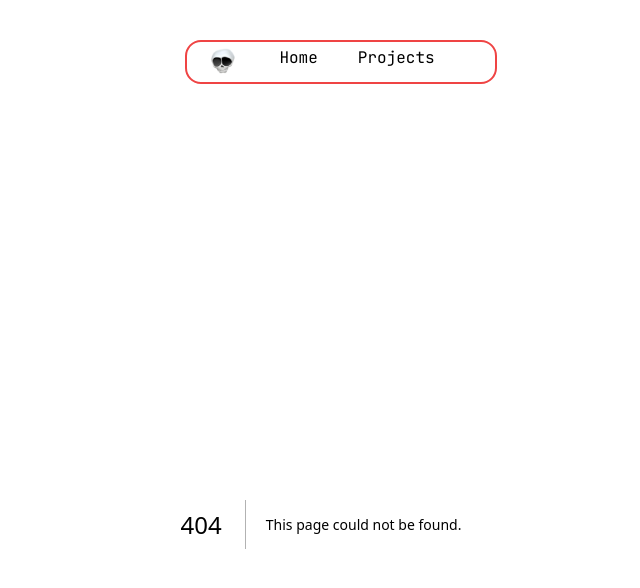
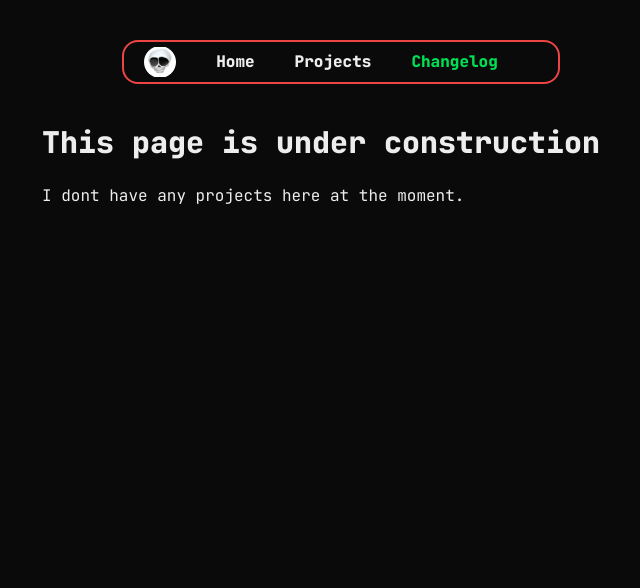
Before and after one commit to InternetBowser670/ibgmd-page-vercel, a Next.js app: page /changelog in a window 1280 px wide. Before the commit this address had no page. Shown: the top 588 px of the page, without its empty margins (319-959 px from the left). Built offline with nearby package versions, Linux system fonts and the light colour scheme.

Commit message:
Added changelog (dysfunctional) and stylized navbar, now has rainbow text for the selected page

```diff
--- /dev/null
+++ b/app/changelog/page.tsx
@@ -0,0 +1,29 @@
+import { JetBrains_Mono } from 'next/font/google'
+
+const jetbrains_400weight = JetBrains_Mono({
+    weight: '400',
+    subsets: ['latin'],
+  })
+
+  const jetbrains_800weight = JetBrains_Mono({
+    weight: '800',
+    subsets: ['latin'],
+  })
+
+export default function Page() {
+    return (
+        <>
+            <div className='flex justify-center items-center'>
+                <div>
+                    <h1 className={"text-3xl" + " " + jetbrains_800weight.className}>
+                        This page is under construction
+                    </h1>
+                    <br />
+                    <p className={"" + " " + jetbrains_400weight.className}>
+                        I dont have any projects here at the moment.
+                    </p>
+                </div>
+            </div>
+        </>
+    )
+}
--- a/package.json
+++ b/package.json
@@ -10,6 +10,7 @@
   },
   "dependencies": {
     "@heroicons/react": "^2.2.0",
+    "clsx": "^2.1.1",
     "heroicons": "^2.2.0",
     "next": "15.0.3",
     "react": "19.0.0-rc-66855b96-20241106",
--- a/tailwind.config.ts
+++ b/tailwind.config.ts
@@ -31,6 +31,7 @@ export default {
       },
       animation: {
         'rainbowText': 'rainbowText 7s linear infinite',
+        'rainbowText-fast': 'rainbowText 4s linear infinite',
       },
       colors: {
         background: "var(--background)",
--- a/ui/navbar.tsx
+++ b/ui/navbar.tsx
@@ -2,9 +2,11 @@
 
 import React from 'react';
 import { JetBrains_Mono } from 'next/font/google'
+import clsx from 'clsx';
+import { usePathname } from 'next/navigation';
 
-const jetbrains_400weight = JetBrains_Mono({
-    weight: '400',
+const jetbrains_800weight = JetBrains_Mono({
+    weight: '800',
     subsets: ['latin'],
   })
 
@@ -14,6 +16,18 @@ import Pfp from './homepage/pfp'
 
 export default function Navbar() {
 
+    const links = [
+        { name: 'Home', href: '/' },
+        {
+          name: 'Projects',
+          href: '/projects',
+        },
+        { name: 'Changelog', href: '/changelog' },
+      ];
+
+
+    const pathname = usePathname();
+
     return (
         <>
             <div className='w-full flex justify-center m-5'>
@@ -21,23 +35,32 @@ export default function Navbar() {
                     <div className='relative bottom-4 w-15 h-11'>
                         <div className='flex h-11'>
 
-                                <Link className='h-10 overflow-hidden' href="/">
-                                    <Pfp size="2rem" />
-                                </Link>
+                            <Link className='h-10 overflow-hidden' href="/">
+                                <Pfp size="2rem" />
+                            </Link>
 
-                            <div className='flex flex-row m-5 relative bottom-10'>
-                                <ul className={`navbar-menu flex flex-row justify-center content-center ${jetbrains_400weight.className}`}>
-                                    <li className="jetbrains_400weight.className relative m-5 navbar-item">
-                                        <Link href="/">
-                                            <p className={jetbrains_400weight.className}>
-                                                Home
-                                            </p>
-                                        </Link>
-                                    </li>
-                                    <li className="relative m-5 navbar-item">
-                                        <Link href="/projects" >Projects</Link>
-                                    </li>
-                                </ul>
+                            <div className='flex flex-row m-5 relative'>
+                                <div className='flex flex-row justify-between'>
+                                    {links.map((link) => {
+
+                                        return (
+
+                                            <div className='flex p-5 flex-row' key={link.name}>
+                                                <Link
+                                                    key={link.name}
+                                                    href={link.href}
+                                                    className={clsx(jetbrains_800weight.className + " " + "rounded-2xl", {
+                                                        'bg-gray-500 animate-rainbowText-fast': pathname === link.href,
+                                                    })}>
+                                                    <p className="relative bottom-9 hidden md:block">{link.name}</p>
+                                                </Link>
+                                            </div>
+
+
+                                        );
+                                    })}
+                                </div>
+
                             </div>
                         </div>
                     </div>
```
Also changed, not shown: 1 other file (tests, documents, lock files or other folders).
